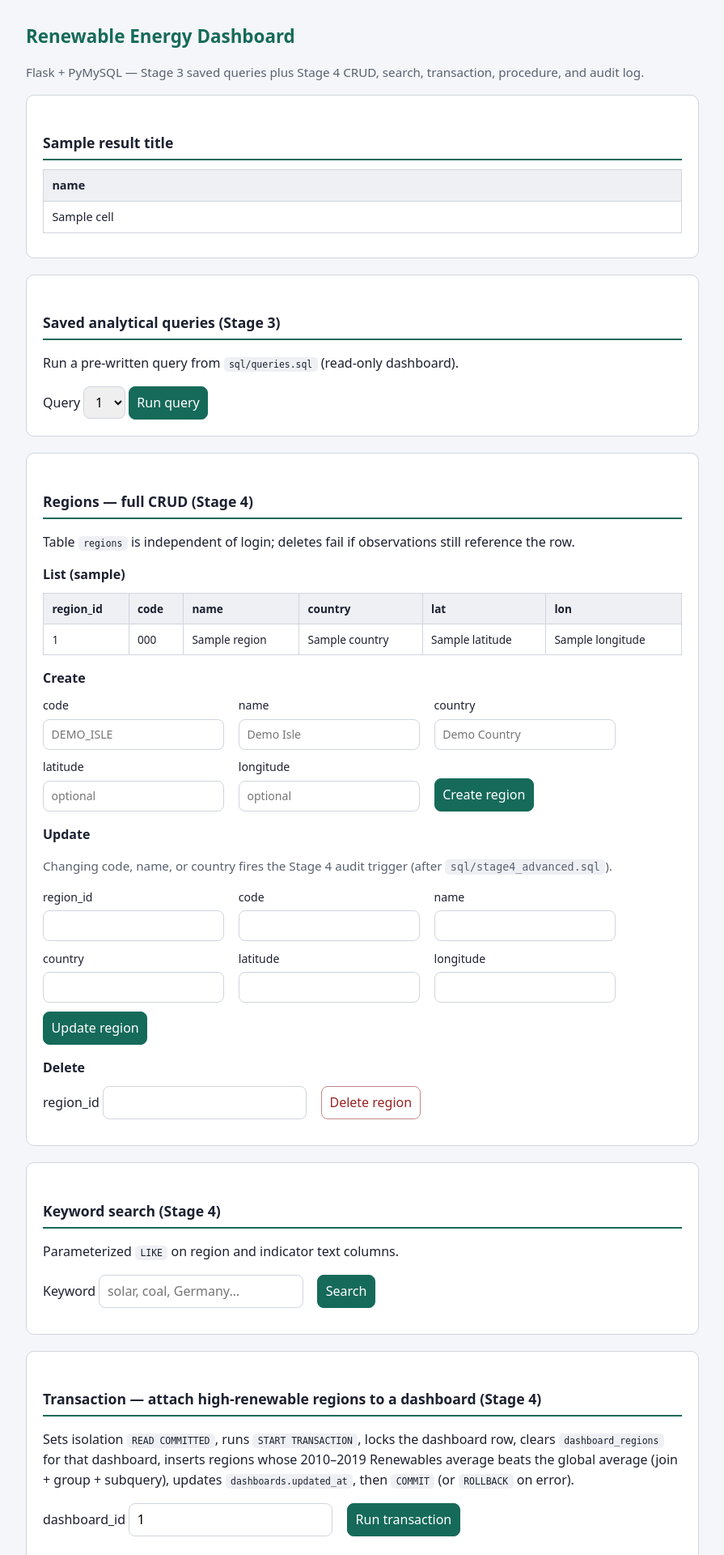
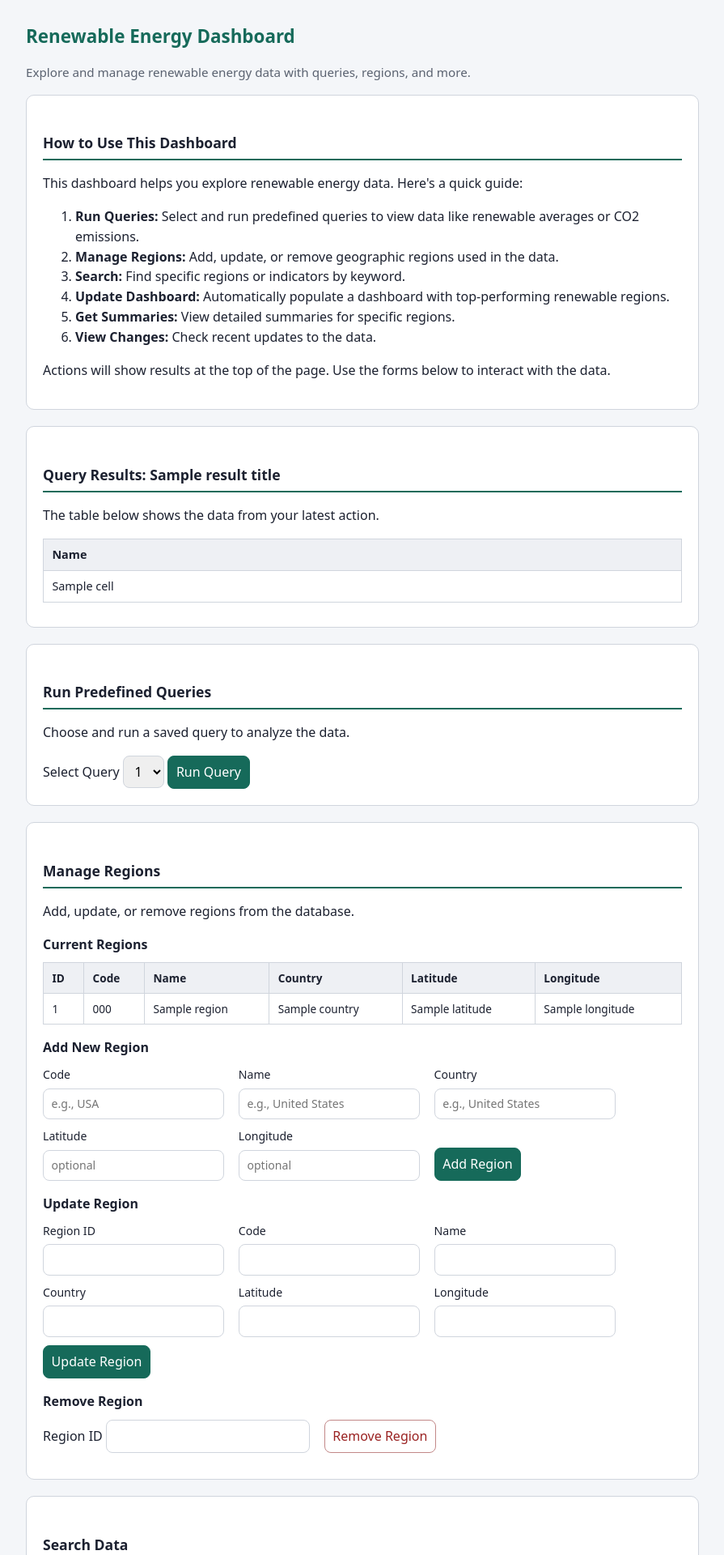
Before and after one commit to akris61/cs_411_project, a Flask app: template templates/index.html in a window 1280 px wide. Shown: the top 1920 px of the page at 81% size, without its empty margins (192-1087 px from the left). Run offline with Flask 3, Linux system fonts and the light colour scheme; the template is opened without the code that fills it: most values are stand-ins (such as "Sample title", 1, 10 or a date in 2020).

Commit message:
edits for easier reading

```diff
--- a/templates/index.html
+++ b/templates/index.html
@@ -7,7 +7,21 @@
 </head>
 <body>
   <h1>Renewable Energy Dashboard</h1>
-  <p class="muted">Flask + PyMySQL — Stage 3 saved queries plus Stage 4 CRUD, search, transaction, procedure, and audit log.</p>
+  <p class="muted">Explore and manage renewable energy data with queries, regions, and more.</p>
+
+  <section class="intro">
+    <h2>How to Use This Dashboard</h2>
+    <p>This dashboard helps you explore renewable energy data. Here's a quick guide:</p>
+    <ol>
+      <li><strong>Run Queries:</strong> Select and run predefined queries to view data like renewable averages or CO2 emissions.</li>
+      <li><strong>Manage Regions:</strong> Add, update, or remove geographic regions used in the data.</li>
+      <li><strong>Search:</strong> Find specific regions or indicators by keyword.</li>
+      <li><strong>Update Dashboard:</strong> Automatically populate a dashboard with top-performing renewable regions.</li>
+      <li><strong>Get Summaries:</strong> View detailed summaries for specific regions.</li>
+      <li><strong>View Changes:</strong> Check recent updates to the data.</li>
+    </ol>
+    <p>Actions will show results at the top of the page. Use the forms below to interact with the data.</p>
+  </section>
 
   {% with messages = get_flashed_messages(with_categories=true) %}
     {% if messages %}
@@ -20,13 +34,14 @@
   {% endwith %}
 
   {% if result_title is defined and result_rows is defined and result_rows %}
-  <section>
-    <h2>{{ result_title }}</h2>
+  <section class="results">
+    <h2>Query Results: {{ result_title }}</h2>
+    <p>The table below shows the data from your latest action.</p>
     <table class="data">
       <thead>
         <tr>
           {% for key in result_rows[0].keys() %}
-            <th>{{ key }}</th>
+            <th>{{ key.replace('_', ' ').title() }}</th>
           {% endfor %}
         </tr>
       </thead>
@@ -42,36 +57,36 @@
     </table>
   </section>
   {% elif result_title is defined and result_rows is defined %}
-  <section>
+  <section class="results">
     <h2>{{ result_title }}</h2>
-    <p><em>No rows returned.</em></p>
+    <p><em>No data found for this query.</em></p>
   </section>
   {% endif %}
 
   <section>
-    <h2>Saved analytical queries (Stage 3)</h2>
-    <p>Run a pre-written query from <code>sql/queries.sql</code> (read-only dashboard).</p>
+    <h2>Run Predefined Queries</h2>
+    <p>Choose and run a saved query to analyze the data.</p>
     <form method="post" action="{{ url_for('run_saved_query') }}">
-      <label for="query_index">Query</label>
+      <label for="query_index">Select Query</label>
       <select name="query_index" id="query_index">
         {% for q in saved_queries %}
           <option value="{{ loop.index0 }}">{{ q[0] }}</option>
         {% endfor %}
       </select>
-      <button type="submit">Run query</button>
+      <button type="submit">Run Query</button>
     </form>
   </section>
 
   <section>
-    <h2>Regions — full CRUD (Stage 4)</h2>
-    <p>Table <code>regions</code> is independent of login; deletes fail if observations still reference the row.</p>
+    <h2>Manage Regions</h2>
+    <p>Add, update, or remove regions from the database.</p>
 
-    <h3>List (sample)</h3>
+    <h3>Current Regions</h3>
     {% if regions %}
     <table class="data compact">
       <thead>
         <tr>
-          <th>region_id</th><th>code</th><th>name</th><th>country</th><th>lat</th><th>lon</th>
+          <th>ID</th><th>Code</th><th>Name</th><th>Country</th><th>Latitude</th><th>Longitude</th>
         </tr>
       </thead>
       <tbody>
@@ -88,77 +103,71 @@
       </tbody>
     </table>
     {% else %}
-    <p><em>No regions loaded (database empty or connection error).</em></p>
+    <p><em>No regions found.</em></p>
     {% endif %}
 
-    <h3>Create</h3>
+    <h3>Add New Region</h3>
     <form method="post" action="{{ url_for('regions_create') }}" class="grid-form">
-      <label>code <input name="code" placeholder="DEMO_ISLE" required></label>
-      <label>name <input name="name" placeholder="Demo Isle" required></label>
-      <label>country <input name="country" placeholder="Demo Country" required></label>
-      <label>latitude <input name="latitude" placeholder="optional"></label>
-      <label>longitude <input name="longitude" placeholder="optional"></label>
-      <button type="submit">Create region</button>
+      <label>Code <input name="code" placeholder="e.g., USA" required></label>
+      <label>Name <input name="name" placeholder="e.g., United States" required></label>
+      <label>Country <input name="country" placeholder="e.g., United States" required></label>
+      <label>Latitude <input name="latitude" placeholder="optional"></label>
+      <label>Longitude <input name="longitude" placeholder="optional"></label>
+      <button type="submit">Add Region</button>
     </form>
 
-    <h3>Update</h3>
-    <p class="muted">Changing code, name, or country fires the Stage 4 audit trigger (after <code>sql/stage4_advanced.sql</code>).</p>
+    <h3>Update Region</h3>
     <form method="post" action="{{ url_for('regions_update') }}" class="grid-form">
-      <label>region_id <input name="region_id" type="number" min="1" required></label>
-      <label>code <input name="code" required></label>
-      <label>name <input name="name" required></label>
-      <label>country <input name="country" required></label>
-      <label>latitude <input name="latitude"></label>
-      <label>longitude <input name="longitude"></label>
-      <button type="submit">Update region</button>
+      <label>Region ID <input name="region_id" type="number" min="1" required></label>
+      <label>Code <input name="code" required></label>
+      <label>Name <input name="name" required></label>
+      <label>Country <input name="country" required></label>
+      <label>Latitude <input name="latitude"></label>
+      <label>Longitude <input name="longitude"></label>
+      <button type="submit">Update Region</button>
     </form>
 
-    <h3>Delete</h3>
+    <h3>Remove Region</h3>
     <form method="post" action="{{ url_for('regions_delete') }}" class="inline">
-      <label>region_id <input name="region_id" type="number" min="1" required></label>
-      <button type="submit" class="danger">Delete region</button>
+      <label>Region ID <input name="region_id" type="number" min="1" required></label>
+      <button type="submit" class="danger">Remove Region</button>
     </form>
   </section>
 
   <section>
-    <h2>Keyword search (Stage 4)</h2>
-    <p>Parameterized <code>LIKE</code> on region and indicator text columns.</p>
+    <h2>Search Data</h2>
+    <p>Search for regions or indicators by keyword.</p>
     <form method="post" action="{{ url_for('search_keywords') }}" class="inline">
-      <label>Keyword <input name="keyword" placeholder="solar, coal, Germany…" required></label>
+      <label>Keyword <input name="keyword" placeholder="e.g., solar, Germany" required></label>
       <button type="submit">Search</button>
     </form>
   </section>
 
   <section>
-    <h2>Transaction — attach high-renewable regions to a dashboard (Stage 4)</h2>
-    <p>
-      Sets isolation <code>READ COMMITTED</code>, runs <code>START TRANSACTION</code>,
-      locks the dashboard row, clears <code>dashboard_regions</code> for that dashboard,
-      inserts regions whose 2010–2019 Renewables average beats the global average (join + group + subquery),
-      updates <code>dashboards.updated_at</code>, then <code>COMMIT</code> (or <code>ROLLBACK</code> on error).
-    </p>
+    <h2>Update Dashboard with Top Renewable Regions</h2>
+    <p>Automatically add regions with high renewable energy averages to a dashboard.</p>
     <form method="post" action="{{ url_for('stage4_transaction_attach_hot_regions') }}" class="inline">
-      <label>dashboard_id <input name="dashboard_id" type="number" min="1" value="1" required></label>
-      <button type="submit">Run transaction</button>
+      <label>Dashboard ID <input name="dashboard_id" type="number" min="1" value="1" required></label>
+      <button type="submit">Update Dashboard</button>
     </form>
   </section>
 
   <section>
-    <h2>Stored procedure (Stage 4)</h2>
-    <p><code>CALL sp_stage4_region_category_totals(region_code)</code> — join + group + correlated subquery in <code>HAVING</code>.</p>
+    <h2>Get Region Summary</h2>
+    <p>Get a summary of energy categories for a specific region.</p>
     <form method="post" action="{{ url_for('stage4_run_procedure_region_totals') }}" class="inline">
-      <label>region_code <input name="region_code" placeholder="GERMANY" value="GERMANY" required></label>
-      <button type="submit">Run procedure</button>
+      <label>Region Code <input name="region_code" placeholder="e.g., GERMANY" value="GERMANY" required></label>
+      <button type="submit">Get Summary</button>
     </form>
   </section>
 
   <section>
-    <h2>Audit log (Stage 4 trigger output)</h2>
-    <p>Rows appear after you <strong>update</strong> a region once <code>trg_stage4_regions_audit_update</code> exists.</p>
+    <h2>Recent Changes Log</h2>
+    <p>View recent updates to the data.</p>
     {% if audit_log %}
     <table class="data compact">
       <thead>
-        <tr><th>id</th><th>table</th><th>row</th><th>action</th><th>detail</th></tr>
+        <tr><th>ID</th><th>Table</th><th>Row</th><th>Action</th><th>Details</th></tr>
       </thead>
       <tbody>
         {% for a in audit_log %}
@@ -173,7 +182,7 @@
       </tbody>
     </table>
     {% else %}
-    <p><em>No audit rows yet (run stage4 SQL and perform a region update).</em></p>
+    <p><em>No recent changes.</em></p>
     {% endif %}
   </section>
 </body>
```
Also changed, not shown: sql/stage4_advanced.sql (+7 -4 lines).
